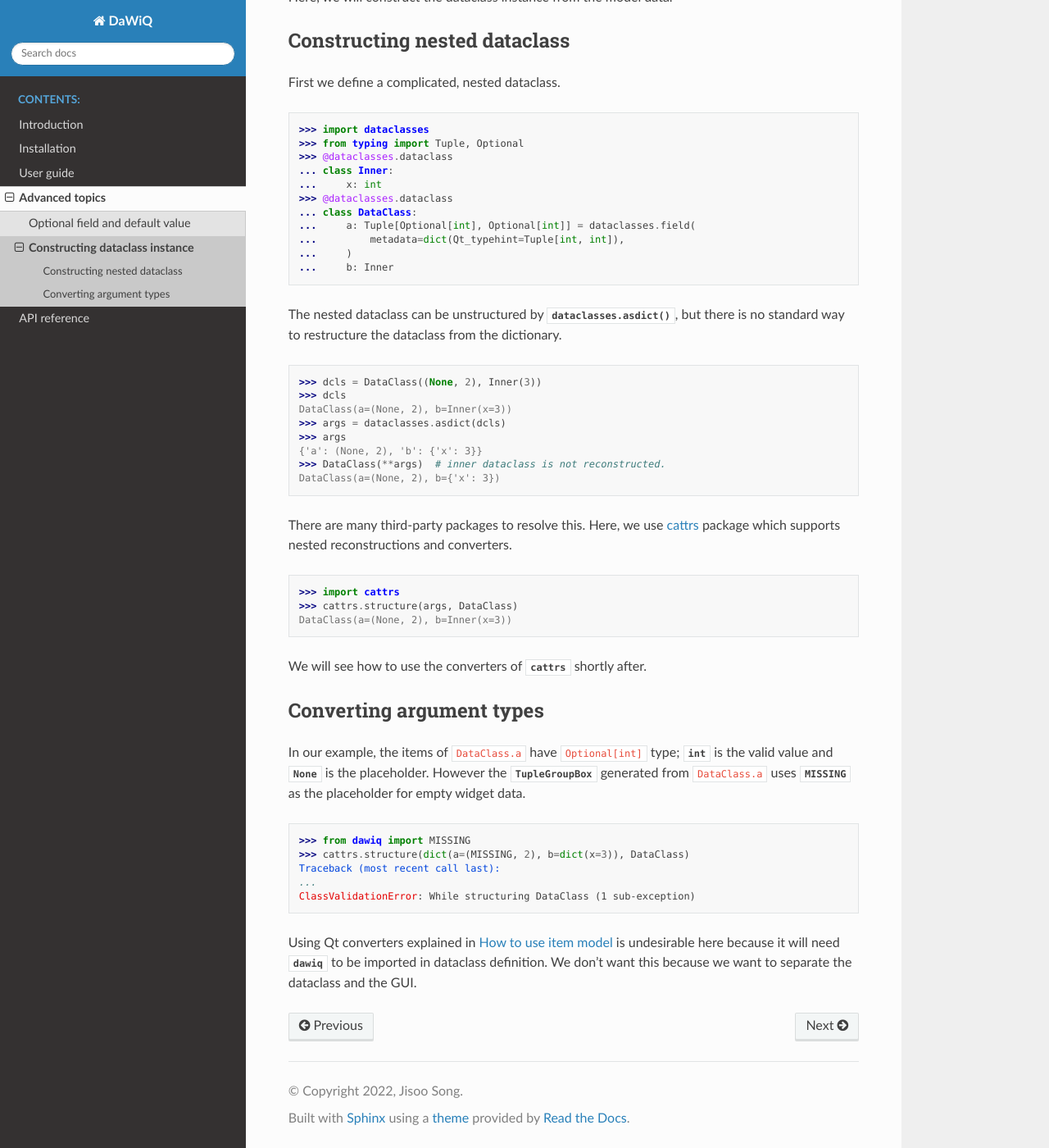
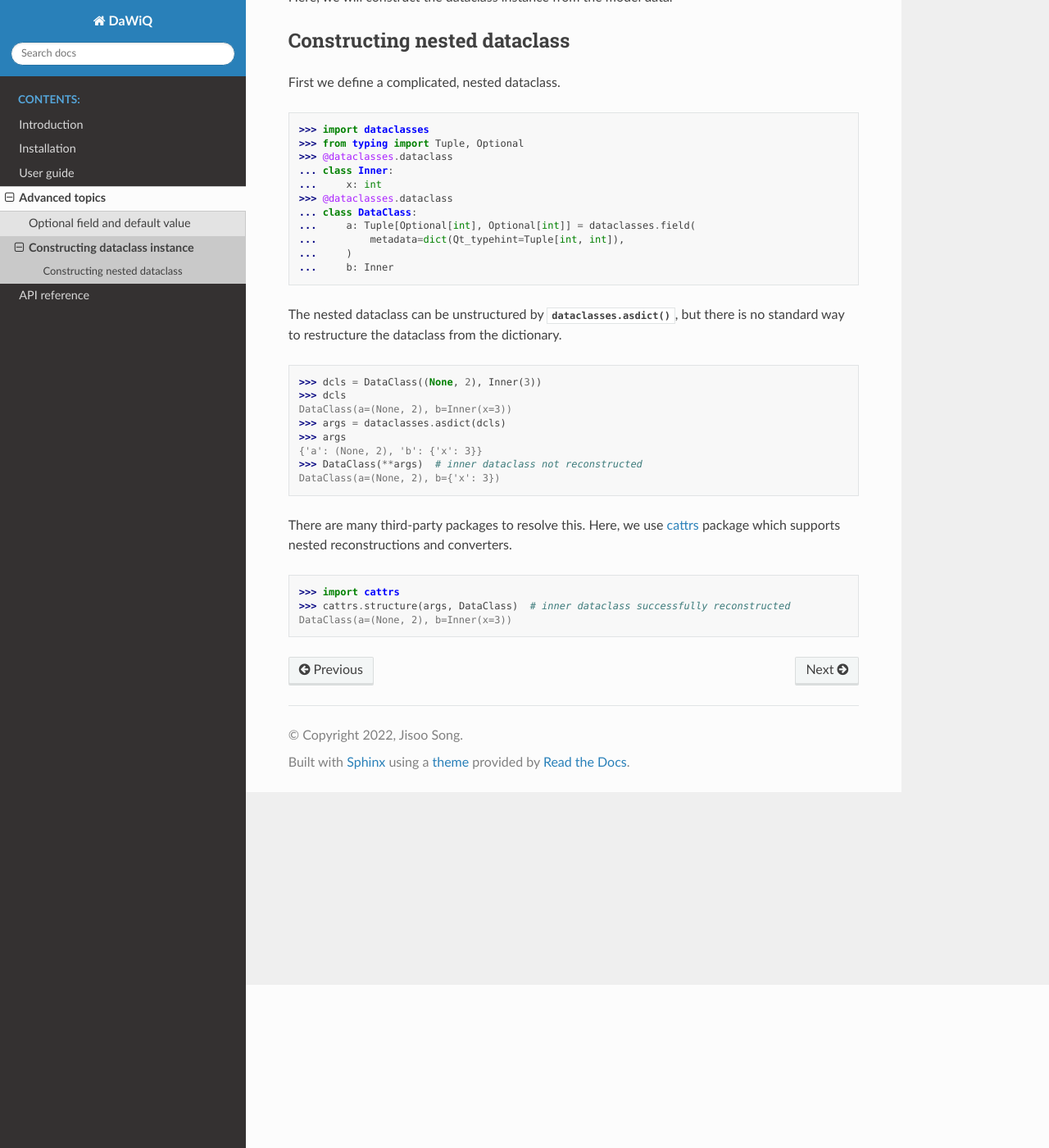
Before and after one commit to JSS95/dawiq, a Sphinx documentation site: the page built from doc/source/explanation/dataclass-construction.rst, in a window 1280 px wide and 1400 px high, scrolled down 199 px. Shown: the whole window at 82% size. Built offline with Sphinx 7.4.7 and the Read the Docs theme 2.0.0, drawn with Linux system fonts in a browser that asks for light colours.

Commit message:
doc: enhance dataclass-construction.rst

```diff
--- a/doc/source/explanation/dataclass-construction.rst
+++ b/doc/source/explanation/dataclass-construction.rst
@@ -34,29 +34,12 @@ DataClass(a=(None, 2), b=Inner(x=3))
 >>> args = dataclasses.asdict(dcls)
 >>> args
 {'a': (None, 2), 'b': {'x': 3}}
->>> DataClass(**args)  # inner dataclass is not reconstructed.
+>>> DataClass(**args)  # inner dataclass not reconstructed
 DataClass(a=(None, 2), b={'x': 3})
 
 There are many third-party packages to resolve this.
 Here, we use `cattrs <https://pypi.org/project/cattrs/1.5.0/>`_ package which supports nested reconstructions and converters.
 
 >>> import cattrs
->>> cattrs.structure(args, DataClass)
+>>> cattrs.structure(args, DataClass)  # inner dataclass successfully reconstructed
 DataClass(a=(None, 2), b=Inner(x=3))
-
-We will see how to use the converters of :mod:`cattrs` shortly after.
-
-Converting argument types
-=========================
-
-In our example, the items of ``DataClass.a`` have ``Optional[int]`` type; :class:`int` is the valid value and :obj:`None` is the placeholder.
-However the :class:`.TupleGroupBox` generated from ``DataClass.a`` uses :obj:`.MISSING` as the placeholder for empty widget data.
-
->>> from dawiq import MISSING
->>> cattrs.structure(dict(a=(MISSING, 2), b=dict(x=3)), DataClass)
-Traceback (most recent call last):
-...
-ClassValidationError: While structuring DataClass (1 sub-exception)
-
-Using Qt converters explained in :ref:`data-model` is undesirable here because it will need :mod:`dawiq` to be imported in dataclass definition.
-We don't want this because we want to separate the dataclass and the GUI.
```
